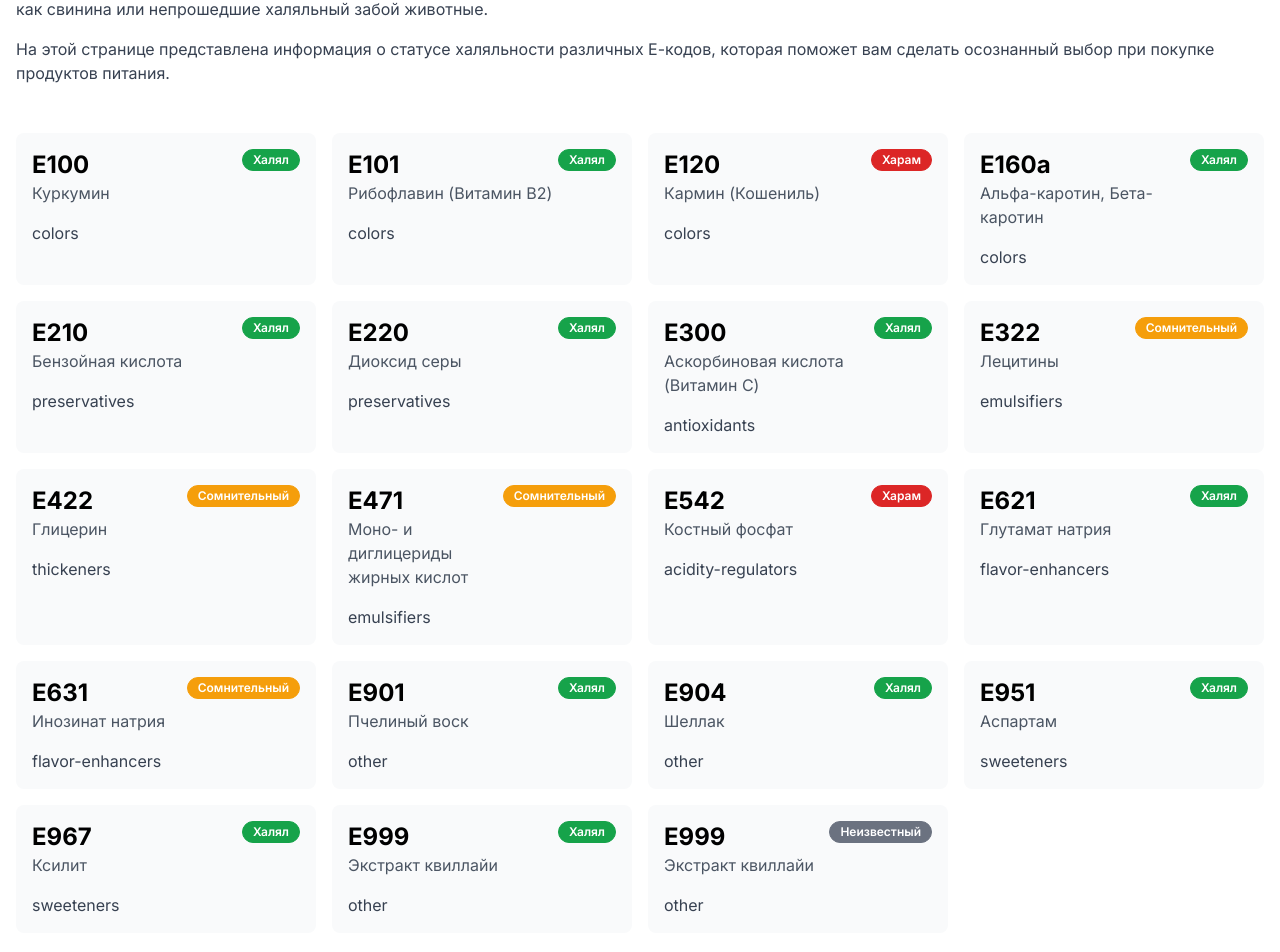
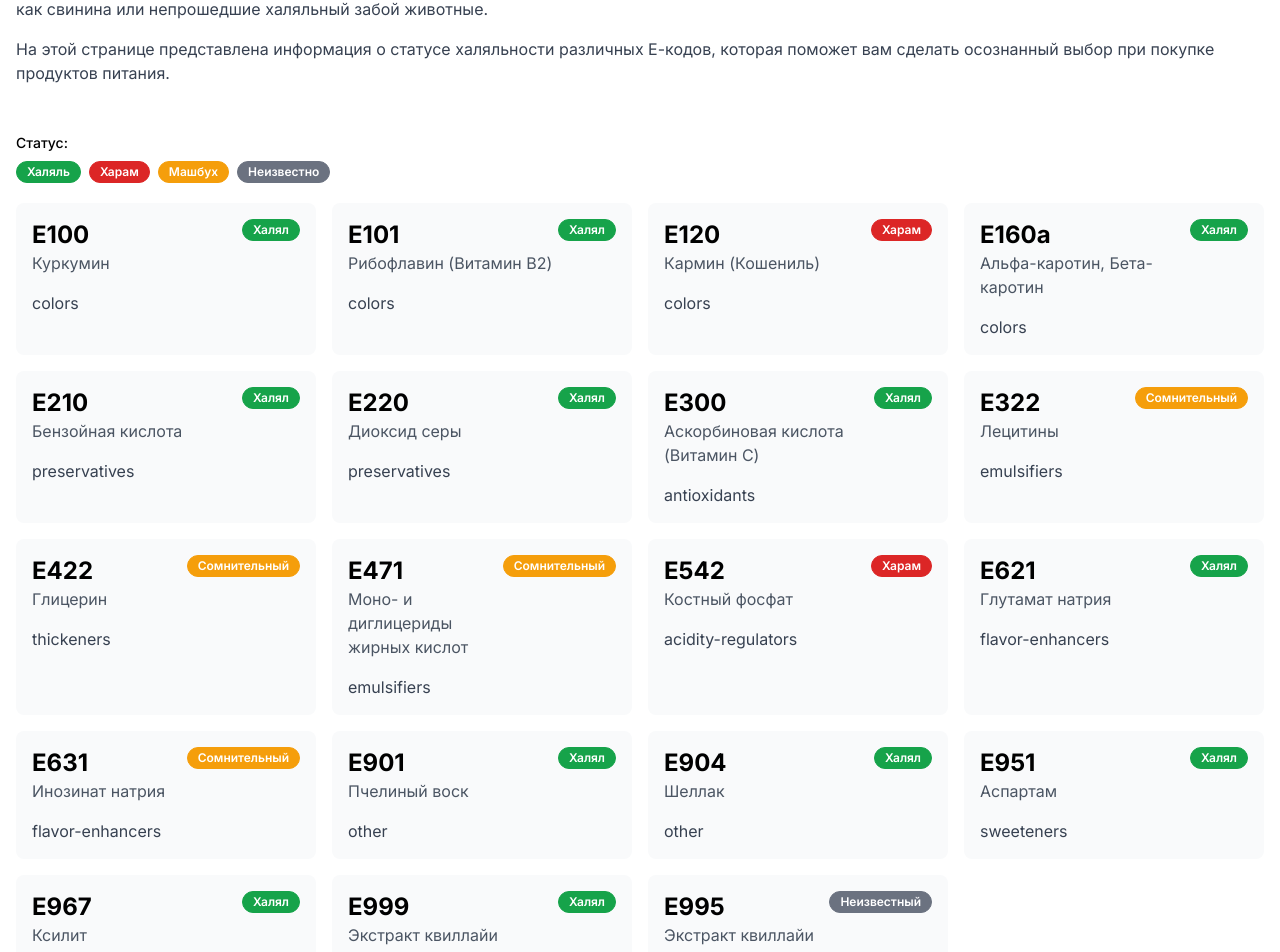
Before and after one commit to devalmazbek/halalKG, a Next.js app: page /codes in a window 1280 px wide. Shown: the part 334-1286 px from the top of the page. Built offline with nearby package versions, Linux system fonts and the light colour scheme.

Commit message:
feat: added filter by status of E codes

```diff
--- a/src/app/codes/data.ts
+++ b/src/app/codes/data.ts
@@ -16,18 +16,22 @@ export const eCodeCategoriesData: ECodeCategories[] = [
 export const eCodeStatusMapData: ECodeStatusMap = {
   halal: {
     label: "Халяль",
+    status: "halal",
     description: "Разрешено для употребления мусульманами",
   },
   haram: {
     label: "Харам",
+    status: "haram",
     description: "Запрещено для употребления мусульманами",
   },
   mushbooh: {
     label: "Машбух",
+    status: "mushbooh",
     description: "Сомнительно, требует дополнительной проверки",
   },
   unknown: {
     label: "Неизвестно",
+    status: "unknown",
     description: "Статус не определен",
   },
 }
@@ -218,7 +222,7 @@ export const eCodesData: ECode[] = [
     descriptionRu: "Используется как пенообразователь в напитках. Извлекается из коры дерева Quillaja saponaria.",
   },
   {
-    code: "E999",
+    code: "E995",
     name: "Quillaia extract",
     nameRu: "Экстракт квиллайи",
     category: "other",
--- a/src/app/codes/page.tsx
+++ b/src/app/codes/page.tsx
@@ -1,16 +1,19 @@
 "use client";
 import React from 'react';
+
 import {ECodeCard} from "@/components/e-code";
+import {Badge} from "@/components/ui/badge";
 
 import {useECodes} from "@/app/codes/useECodes";
 import {ECode} from "@/app/codes/type";
 
 export default function CodesPage () {
-  const {eCodes} = useECodes();
+  const {eCodes, eCodeStatus, setECodeStatus, setSelectedECodeStatus, selectedECodeStatus, filteredECodes} = useECodes();
 
   return (
     <section className="py-12 md:py-16">
       <div className="container mx-auto px-4">
+
         <div className="mb-12">
           <h2 className="text-3xl font-bold mb-6">Что такое Е-коды?</h2>
           <p className="text-gray-700 mb-4">
@@ -28,10 +31,26 @@ export default function CodesPage () {
             сделать осознанный выбор при покупке продуктов питания.
           </p>
         </div>
+
+        <div className="mb-5">
+          <h3 className="text-sm font-medium mb-2">Статус:</h3>
+          <div className="flex flex-wrap gap-2 cursor-pointer">
+            {Object.entries(eCodeStatus).map(([key, value]) => (
+              <Badge
+                key={value.label}
+                variant={value.status}
+                onClick={() => setSelectedECodeStatus(value.status)}
+              >
+                {value.label}
+              </Badge>
+            ))}
+          </div>
+        </div>
+
         <div className="grid grid-cols-1 sm:grid-cols-2 md:grid-cols-3 lg:grid-cols-4 gap-4">
-          {eCodes.map((code: ECode)=> {
+          {filteredECodes.map((code: ECode)=> {
             return(
-              <ECodeCard item={code} />
+              <ECodeCard item={code} key={code.code} />
             )
           })}
         </div>
--- a/src/app/codes/type.ts
+++ b/src/app/codes/type.ts
@@ -17,6 +17,7 @@ export interface ECodeCategories {
 export interface ECodeStatusMapItem {
   label: string;
   description: string;
+  status: string;
 }
 
 export type ECodeStatusMap =  {
--- a/src/app/codes/useECodes.ts
+++ b/src/app/codes/useECodes.ts
@@ -1,15 +1,31 @@
-import {useState} from "react";
-import {ECode, ECodeCategories, ECodeStatusMap} from "./type";
+import {useEffect, useState} from "react";
 import {eCodesData, eCodeCategoriesData, eCodeStatusMapData} from "./data";
+import {type ECode, type ECodeCategories, type ECodeStatusMap} from "./type";
 
 export const useECodes = () => {
   const [eCodes, setECodes] = useState<ECode[]>(eCodesData ?? []);
   const [eCodeCategories, setECodeCategories] = useState<ECodeCategories[]>(eCodeCategoriesData ?? []);
   const [eCodeStatus, setECodeStatus] = useState<ECodeStatusMap>(eCodeStatusMapData ?? []);
+  const [selectedECodeStatus, setSelectedECodeStatus] = useState<string>("");
+  const [filteredECodes, setFilteredECodes] = useState<ECode[]>([]);
+
+  useEffect(() => {
+    if(selectedECodeStatus) {
+      setFilteredECodes(eCodes.filter((item) => item.status === selectedECodeStatus));
+    }
+    else {
+      setFilteredECodes(eCodes)
+    }
+  }, [selectedECodeStatus]);
 
 
   return {
     eCodes,
     setECodes,
+    eCodeStatus,
+    setECodeStatus,
+    selectedECodeStatus,
+    setSelectedECodeStatus,
+    filteredECodes
   }
 }
--- a/src/app/companies/useCompanies.ts
+++ b/src/app/companies/useCompanies.ts
@@ -17,7 +17,7 @@ export function useCompanies() {
   const statuses = ["active", "expired", "suspended"];
 
   useEffect(() => {
-    setFilteredCompanies(mockCompanies.filter((c) => c.status === certStatus))
+    setFilteredCompanies(mockCompanies.filter((item) => item.status === certStatus))
   }, [certStatus])
 
 
--- a/src/components/e-code/index.tsx
+++ b/src/components/e-code/index.tsx
@@ -15,7 +15,6 @@ export const ECodeCard: React.FC<ECodeCardProps> = ({item}: ECodeCardProps)=> {
   const { code, nameRu, name, category, status } = item;
   return (
       <motion.div
-        key={code}
         layout
         initial={{ opacity: 0, scale: 0.9 }}
         animate={{ opacity: 1, scale: 1 }}
```
